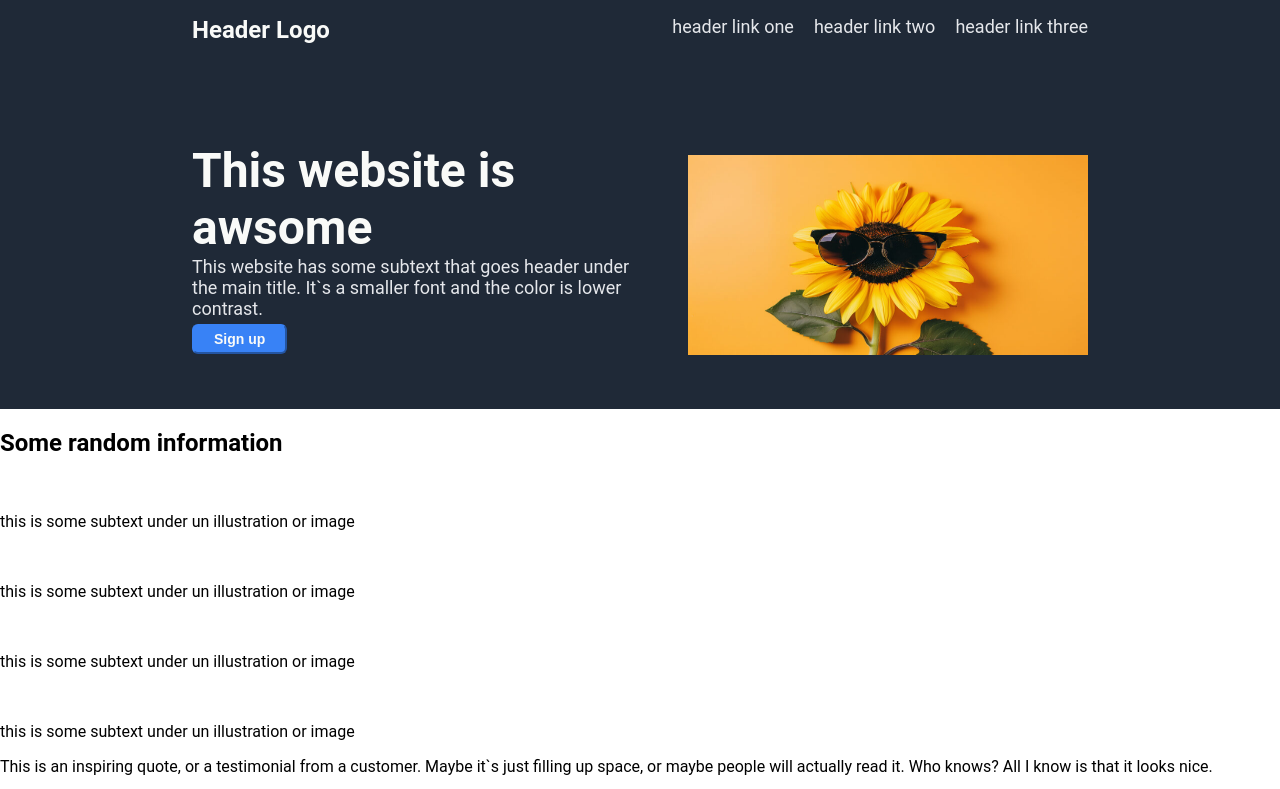
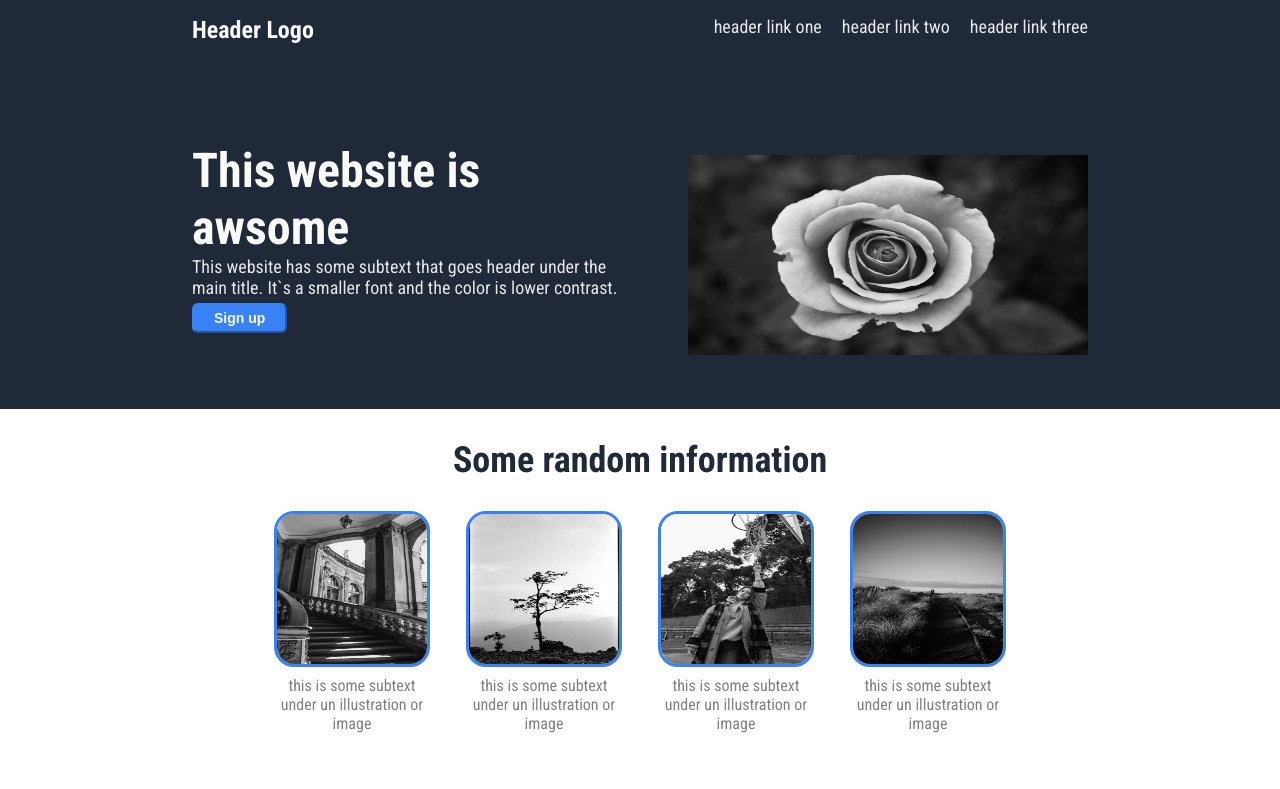
Before and after one commit to memajal/landing-page-odin, a plain HTML site: page index.html in a window 1280 px wide. Shown: the top 789 px of the page. Drawn offline with Linux system fonts and the light colour scheme.

Commit message:
Content Part 1 style
The first part of the content has the title, in the center. The part of the images with text has a display flex, and the contents in center dhe the width of 60% of the screen.

```diff
--- a/index.html
+++ b/index.html
@@ -4,7 +4,7 @@
     <meta http-equiv="Content-Type" content="text/html; charset=UTF-8">
     <meta name="viewport" content="width=device-width, initial-scale=1">
     <link rel="stylesheet" href="style.css">
-    <title> Landing Page Odin</title>
+    <link href="https://fonts.googleapis.com/css2?family=Roboto+Condensed:ital,wght@0,100..900;1,100..900&family=Roboto:ital,wght@0,100;0,300;0,400;0,500;0,700;0,900;1,100;1,300;1,400;1,500;1,700;1,900&display=swap" rel="stylesheet">
     </head>
 
     <body>
@@ -33,7 +33,7 @@
                </div>
 
                <div id="introduction_right">
-                <img src="img.png" alt="this is a placeholder for the image">
+                <img src="intro.png" alt="this is a placeholder for the image">
                </div>
             </div>
         </div>
@@ -42,22 +42,22 @@
             <h2>Some random information</h2>
              <div id="content_part_1">
                 <div class="content_elements">
-                  <img src="" alt="">
+                  <img src="content_1.png" alt="">
                   <p> this is some subtext under un illustration or image </p>
                 </div>
 
               <div class="content_elements">
-                 <img src="" alt="">
+                 <img src="content_2.png" alt="">
                  <p> this is some subtext under un illustration or image </p>
                </div>
 
                <div class="content_elements">
-                 <img src="" alt="">
+                 <img src="content_3.png" alt="">
                  <p> this is some subtext under un illustration or image </p>
                 </div>
 
                 <div class="content_elements">
-                 <img src="" alt="">
+                 <img src="content_4.png" alt="">
                  <p> this is some subtext under un illustration or image </p>
                 </div>
             </div>
--- a/style.css
+++ b/style.css
@@ -1,7 +1,7 @@
 
 body{
     margin: 0 auto;
-    font-family: "Roboto", 'Times New Roman', serif;
+    font-family: "Roboto Condensed", sans-serif;
 }
 
 header, #introduction{
@@ -70,3 +70,33 @@ header, #introduction{
   height:200px;
   margin-top:45px;
 }
+
+/*content style */
+ #content{
+    text-align:center;
+ }
+
+ #content h2{
+    font-size:36px;
+    font-weight:extra-bold;
+    color:#1F2937;
+ }
+
+ #content img{
+    width: 150px;
+    height: 150px;
+    border: 3px solid #3882F6;
+    border-radius: 20px;
+ }
+
+ #content_part_1{
+    margin: 0 20% 100px;
+    display: flex;
+    justify-content: center;
+ }
+
+ .content_elements p{
+    width:80%;
+    margin: 5px auto;
+    color: grey;
+ }
```
Also changed, not shown: content_1.png (added), content_2.png (added), content_3.png (added), content_4.png (added), img.png (deleted), intro.png (added).
